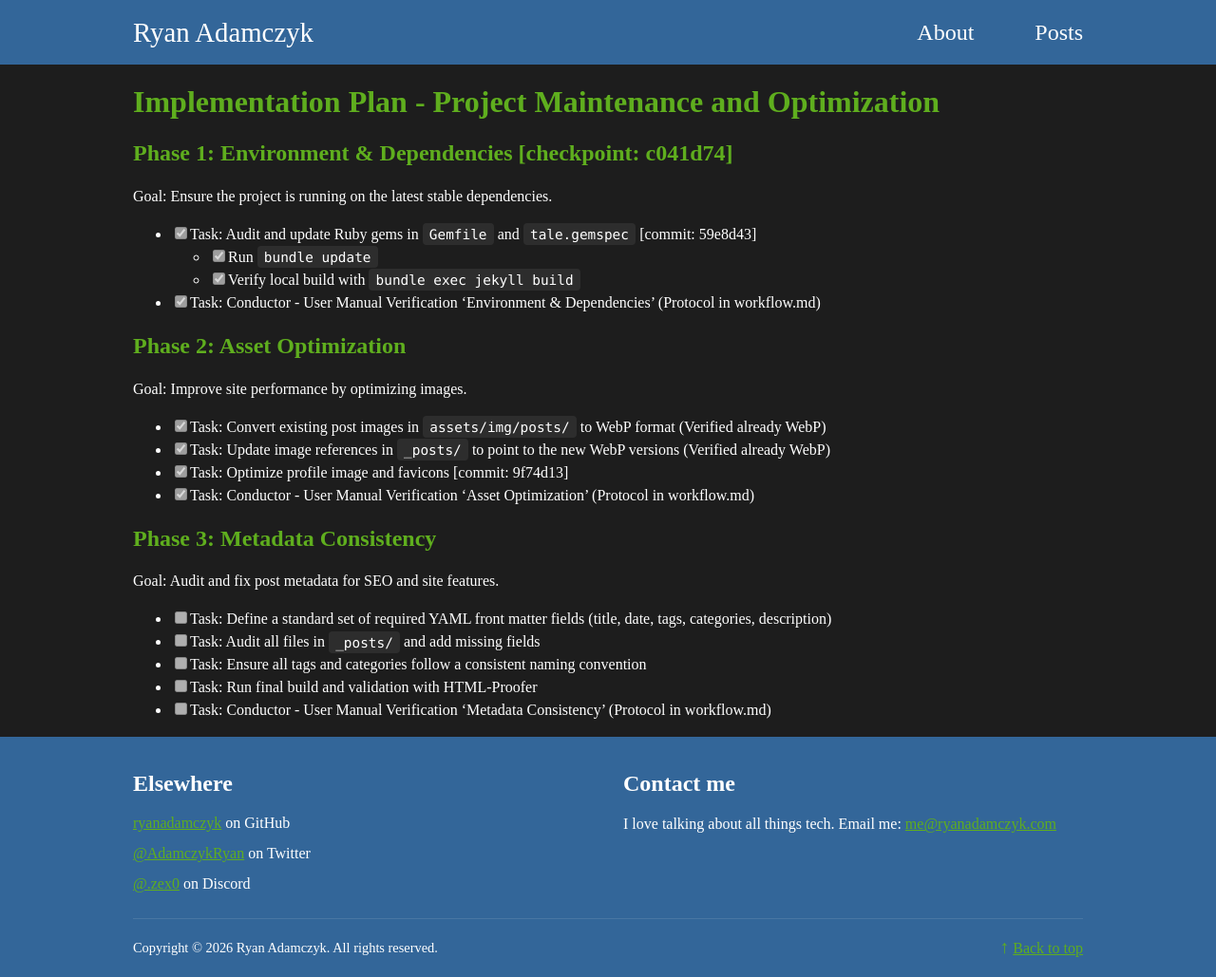
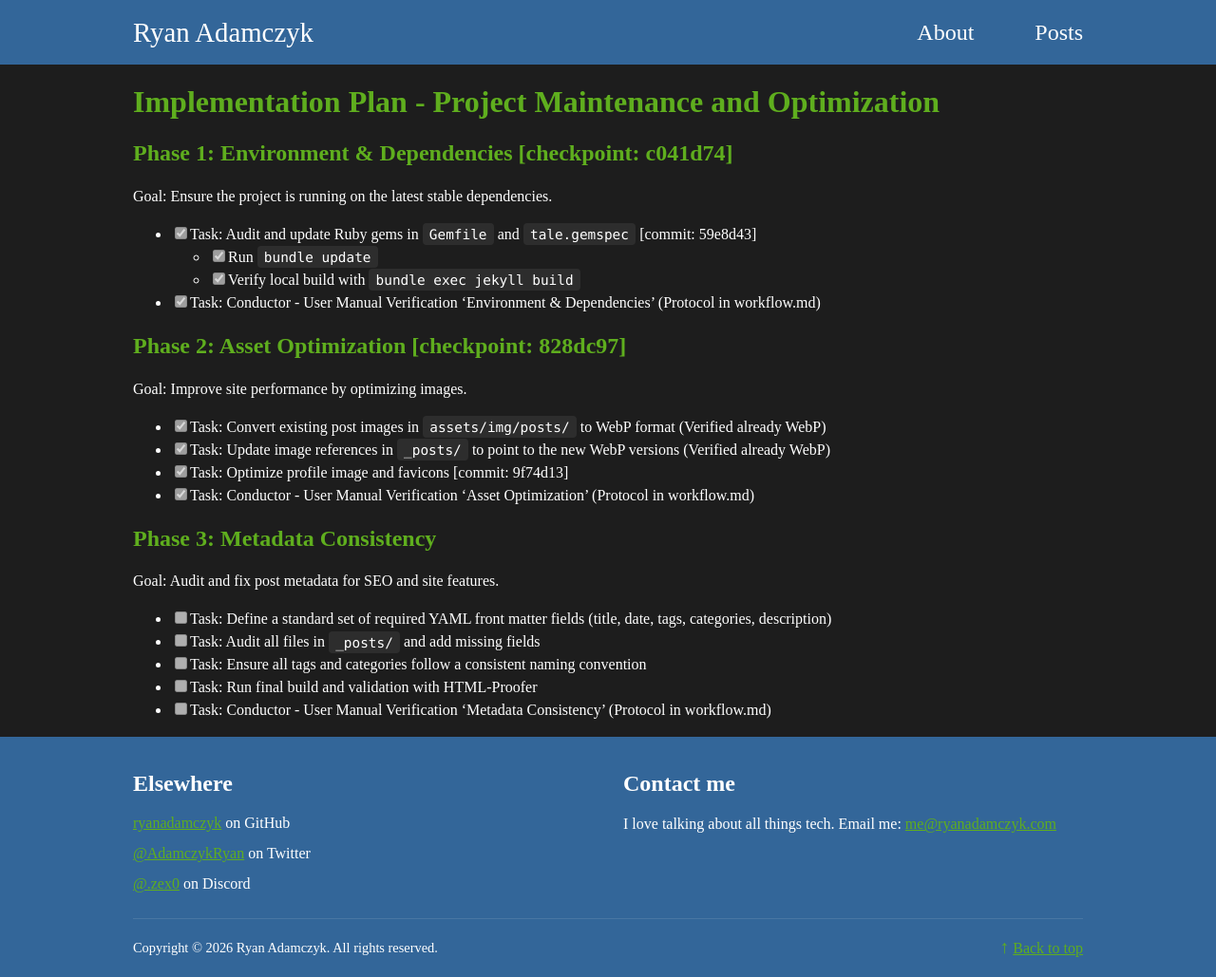
Before and after one commit to ryanadamczyk/ryanadamczyk.github.io, a Jekyll site: the page built from conductor/tracks/maintenance_20260114/plan.md, in a window 1280 px wide. Shown: the whole page at 95% size. Built offline with Jekyll 4.4.1, drawn with Linux system fonts in a browser that asks for light colours; our own code applies the rules of GitHub Pages for plain Markdown files.

Commit message:
conductor(plan): Mark phase 'Asset Optimization' as complete

```diff
--- a/conductor/tracks/maintenance_20260114/plan.md
+++ b/conductor/tracks/maintenance_20260114/plan.md
@@ -8,7 +8,7 @@ Goal: Ensure the project is running on the latest stable dependencies.
     - [x] Verify local build with `bundle exec jekyll build`
 - [x] Task: Conductor - User Manual Verification 'Environment & Dependencies' (Protocol in workflow.md)
 
-## Phase 2: Asset Optimization
+## Phase 2: Asset Optimization [checkpoint: 828dc97]
 Goal: Improve site performance by optimizing images.
 
 - [x] Task: Convert existing post images in `assets/img/posts/` to WebP format (Verified already WebP)
```
